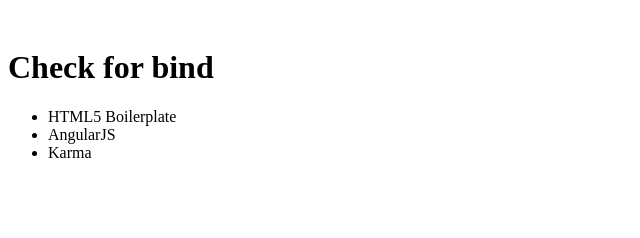
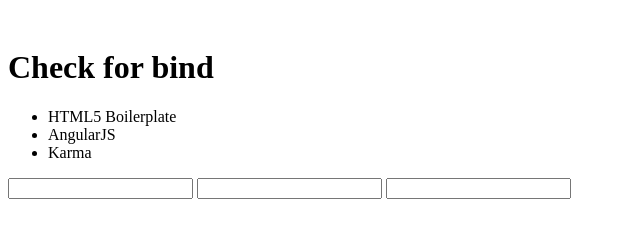
Before and after one commit to astrolabos/bobbygeddes, a website: page app/index.html in a window 1280 px wide. Shown: the whole page, without its empty margins (0-640 px from the left). Drawn offline with nearby package versions, Linux system fonts and the light colour scheme; some packages are replaced by stand-ins of ours; files that its build step writes are made by us from their sources.

Commit message:
start webform

```diff
--- a/app/views/main.html
+++ b/app/views/main.html
@@ -2,3 +2,9 @@
 <ul>
     <li ng-repeat="thing in awesomeThings">{{ thing }}</li>
 </ul>
+
+<form>
+    <input type="text" ng-model="title" />
+    <input type="text" ng-model="location" />
+    <input type="text" ng-model="date" />
+</form>
```
